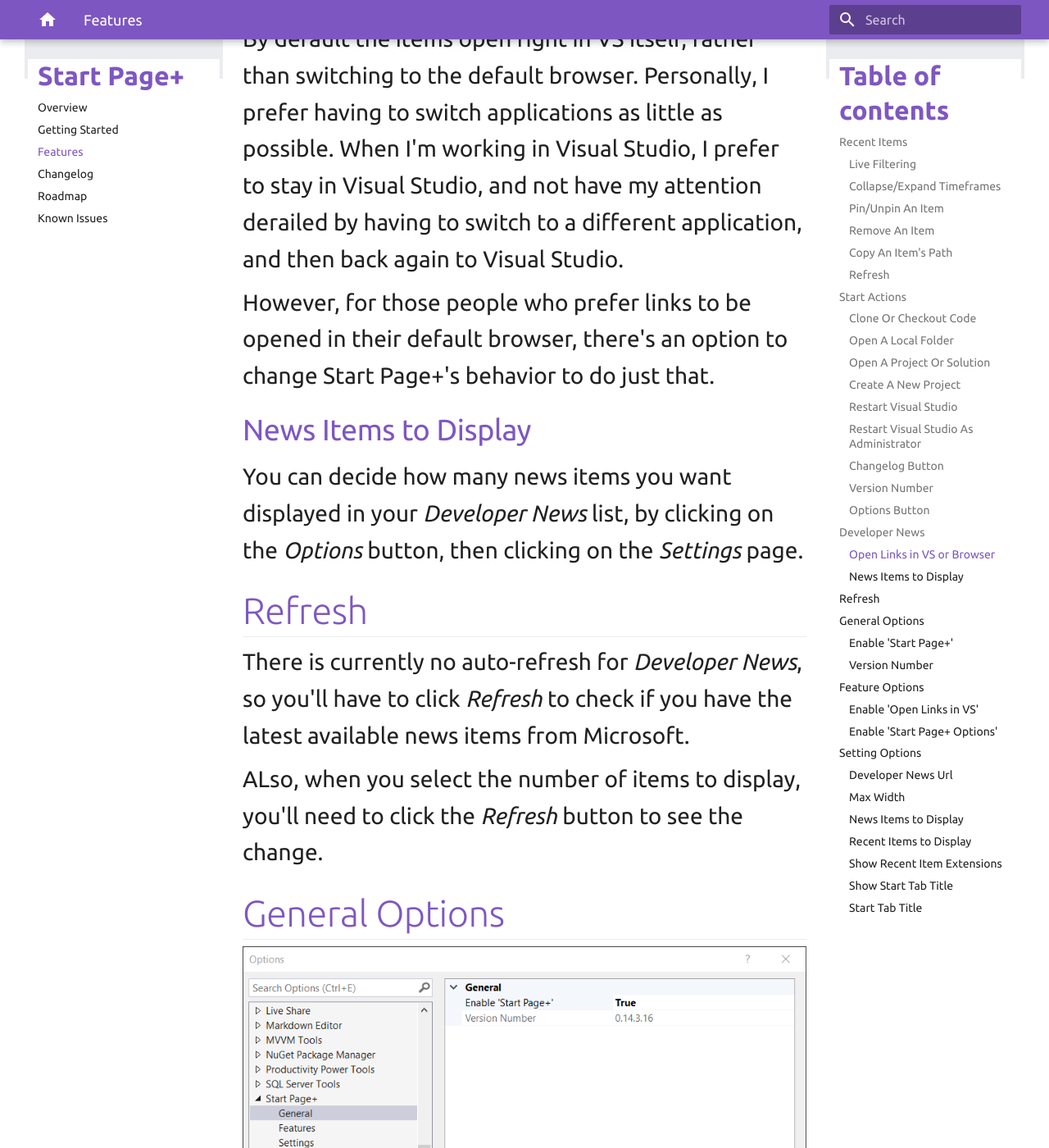
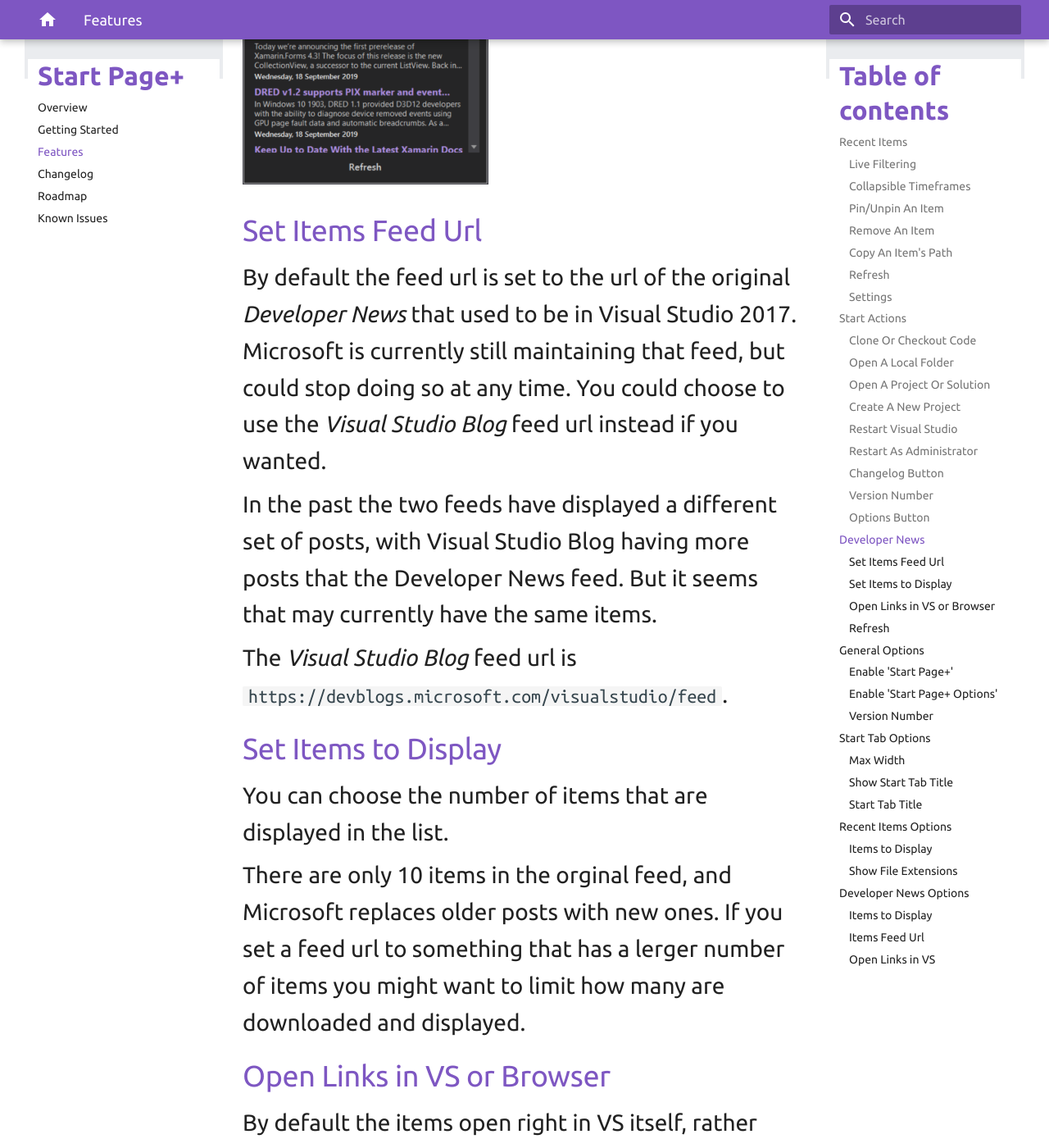
Before and after one commit to luminous-software/start-page-plus, an MkDocs documentation site: the page built from docs-source/features.md, in a window 1280 px wide and 1400 px high, scrolled down 6916 px. Shown: the whole window at 82% size. Built offline with MkDocs 1.6.1 and Material for MkDocs 9.7.7, drawn with Linux system fonts in a browser that asks for light colours; old or Windows-style settings are respelled for this version of MkDocs; some of the changed text lies outside the part shown.

Commit message:
Update documentation source files
#1242 #1258

```diff
--- a/docs-source/changelog.md
+++ b/docs-source/changelog.md
@@ -12,29 +12,32 @@
   - a **Restart Visual Studio** item to *Get Started* column [(GitHub Issue #20)][github-issue-20]
     - also a Restart Visual Studio **_as Administrator_** item
   - the ability to **pin**/**unpin** items in the *Recent Items* list [(GitHub Issue #21)][github-issue-21]
-  - a **Max Width** setting [(GitHub Issue #32)][github-issue-32]
+  - a **Max Width** option [(GitHub Issue #32)][github-issue-32]
     - replaces fixed width of `1175`
   - the ability to **remove** items from the *Recent Items* list [(GitHub Issue #35)][github-issue-35]
   - the ability to **copy** an item's path to the Windows clipboard
   - the ability to **collapse**/**expand** the group headings in the *Recent Items* list
-  - a _functional_ **Pin** button to *Recent Items*
+  - **Pin**/**Unpin** buttons to *Recent Items*
     - previous pinned button did nothing
-  - an **Unpin** button to *Recent Items*
-  - a **Remove** button to *Recent Items* that only appears when the mouse hovers over an item
-  - an **auto-refresh** to *Recent Items* after an item is clicked
+  - a **Remove** button to *Recent Items* (only appears when the mouse hovers over an item)
+  - an **auto-refresh** to *Recent Items* after an item is clicked (updates the date/group it falls into)
+  - new options pages (**Start Tab**, **Recent Items**, **Developer News**)
   - a **Changelog** button to the left of the version number in the *Get Started* column
     - opens the website's changelog page
   - an **Options** button to the right of the version number in the *Get Started* column
-    - opens `Tools` | `Options` | `Start Page+` | `General`
+    - opens `Tools` | `Options` | `Start Page+` | `General` in one click
+  - a **Settings** button to the right of the *Refresh* button in the *Recent Items* column
+    - opens `Tools` | `Options` | `Start Page+` | `Start Tab` | `Recent Items` in one click
+  - a **Settings** button to the right of the *Refresh* button in the *Developer News* column
+    - opens `Tools` | `Options` | `Start Page+` | `Start Tab` | `Developer News` in one click
   - a **Start Page+ Options** menu item to open `Tools` | `Options` | `Start Page+` | `General`
     - found in `Tools` | `Options`
-  - new options pages (**Features**, **Settings**)
-  - a **Recent Items to Display** setting
-  - a **Hide Extensions** setting to hide a project/solution's extension in *Recent Items* list
-  - a setting to **display**, or **not display**, the *Start* tab's title
-  - a setting that allows you to **change** the *Start* tab's title text
-  - a **News Items to Display** setting
-  - a **Developer News Url** setting
+  - an **Items to Display** option for *Recent Items*
+  - a **Show Extensions** option to show or hide project/solution extensions in *Recent Items* list
+  - a **Show Start Tab Title** option
+  - a **Start Tab Title Text** option that allows you to change the *Start* tab's title text
+  - an **Items to Display** option for *Developer News*
+  - an **Items Feed Url** option for *Developer News*
 
 [github-issue-20]: https://github.com/luminous-software/start-page-plus/issues/20
 [github-issue-21]: https://github.com/luminous-software/start-page-plus/issues/21
--- a/docs-source/features.md
+++ b/docs-source/features.md
@@ -16,7 +16,7 @@
 
 Click the **X** in the filter box to start again, or to go back to the full list of items.
 
-### Collapse/Expand Timeframes
+### Collapsible Timeframes
 
 Each timeframe group can be collapsed or expanded by clicking anywhere on the group name.
 This can come in handy if you want to view items that are currently not being displayed
@@ -44,6 +44,11 @@
 When you select the number of items to display, you'll need to click the *Refresh* button to see
 the change.
 It's also a quick way to expand all of the timeframe groups at once.
+
+### Settings
+
+Clicking on the *Settings* button will open the *Recent Items* settings page in the
+Tools | Options | Start Page+ dialog without having to navigate through teh dropdowns.
 
 ## Start Actions
 
@@ -111,6 +116,26 @@
 
 ![Developer News](assets/images/developer-news.png)
 
+### Set Items Feed Url
+
+By default the feed url is set to the url of the original *Developer News* that used to be in Visual Studio 2017.
+Microsoft is currently still maintaining that feed, but could stop doing so at any time.
+You could choose to use the *Visual Studio Blog* feed url instead if you wanted.
+
+In the past the two feeds have displayed a different set of posts,
+with Visual Studio Blog having more posts that the Developer News feed.
+But it seems that may currently have the same items.
+
+The *Visual Studio Blog* feed url is `https://devblogs.microsoft.com/visualstudio/feed`.
+
+### Set Items to Display
+
+You can choose the number of items that are displayed in the list.
+
+There are only 10 items in the orginal feed, and Microsoft replaces older posts with new ones.
+If you set a feed url to something that has a lerger number of items you might want to limit
+how many are downloaded and displayed.
+
 ### Open Links in VS or Browser
 
 By default the items open right in VS itself, rather than switching to the default browser.
@@ -121,17 +146,12 @@
 However, for those people who prefer links to be opened in their default browser,
 there's an option to change Start Page+'s behavior to do just that.
 
-### News Items to Display
-
-You can decide how many news items you want displayed in your *Developer News* list,
-by clicking on the *Options* button, then clicking on the *Settings* page.
-
-## Refresh
+### Refresh
 
 There is currently no auto-refresh for *Developer News*, so you'll have to click *Refresh* to
 check if you have the latest available news items from Microsoft.
 
-ALso, when you select the number of items to display, you'll need to click the *Refresh* button
+Also, when you select the number of items to display, you'll need to click the *Refresh* button
 to see the change.
 
 ## General Options
@@ -140,82 +160,31 @@
 
 ### Enable 'Start Page+'
 
-This setting allows _Start Page+_ to be *turned off*, without having to uninstall the _Start Page+_ extension,
-which would require you to exit **all** instances of Visual Studio, wait while the _VSIX installer_ does its thing,
+This setting allows _Start Page+_ to be disabled if you need to,
+without having to uninstall the _Start Page+_ extension, which would require you to exit
+**all** instances of Visual Studio, wait while the _VSIX installer_ does its thing,
 then open Visual Studio again.
 
-If you're worried about the _Start Page+_ extension still using resources, once you enable this setting,
-the _View_ | _Start Page+_ and the _Tools_ | _Start Page+ Options_ menu items will no longer be available,
-so the extension will have no need to be loaded.
+### Enable 'Start Page+ Options'
 
-However, instances of any tool window are never _destroyed_ when they're _closed_, so until you close Visual Studio there will
-be some remaining resources being used. But the next time you start Visual Studio, there'll be no way to open
-the _Start Page+_ window, so the extension will not need to be loaded.
+By default, a 'Start Page+ Options' command is added to the `Tools` | `Options` menu.
+This setting lets you choose to not have the menu item added.
+
+The default value is `true`.
 
 ### Version Number
 
 This setting simply displays the version number of _Start Page+_ that's currently installed.
 
-## Feature Options
+## Start Tab Options
 
-![Feature Options](assets/images/options-features.png)
-
-### Enable 'Open Links in VS'
-
-When this setting is set to `true`, any clicked item that opens a web page will be opened in a browser window
-**inside** of Visual Studio.
-
-When set to `false`, clicked items that open a web page will be opened in your default browser.
-
-The default value is `true`.
-
-### Enable 'Start Page+ Options'
-
-When this setting is set to `true` a 'Start Page+ Options' command is added to the `Tools` | `Options` menu.
-
-The default value is `true`.
-
-## Setting Options
-
-![Feature Options](assets/images/options-settings.png)
-
-### Developer News Url
-
-This setting allows you to change the feed url for *Developer News* to any RSS feed that you choose.
-
-Microsoft is currently still maintaining the original feed, but could stop doing that at any time.
-You could choose to use the *Visual Studio Blog* feed url instead if you wanted.
-
-In the past the two feeds have displayed a different set of posts,
-with Visual Studio Blog having more posts that the Developer News feed.
-But it seems that may currently have the same items.
-The *Visual Studio Blog* feed url is `https://devblogs.microsoft.com/visualstudio/feed/`.
-
-The default value is `https://vsstartpage.blob.core.windows.net/news/vs`.
+![Start Tab Options](assets/images/options-start-tab.png)
 
 ### Max Width
 
 This setting will allow you to make the contents of the _Start Page+_ window wider or narrower
 
 The default value is `1175`.
-
-### News Items to Display
-
-This setting will allow you to determine how many items are displayed in the *Developer News* list.
-
-The default value is `10`.
-
-### Recent Items to Display
-
-This setting will allow you to determine how many items are displayed in the *Recent Item* list.
-
-The default value is `50`.
-
-### Show Recent Item Extensions
-
-This setting allows to hide a project/solution's extension (.csproj, .sln) in the *Recent Items* list.
-
-The default value is `false`;
 
 ### Show Start Tab Title
 
@@ -228,3 +197,44 @@
 This setting will allow you to change the *Start* tab title.
 
 The default value is `What would you like to do today?`.
+
+## Recent Items Options
+
+![Recent Items Options](assets/images/options-recent-items.png)
+
+### Items to Display
+
+This setting will allow you to determine how many items are displayed in the *Recent Item* list.
+
+The default value is `50`.
+
+### Show File Extensions
+
+This setting allows to hide a project/solution's extension (.csproj, .sln) in the *Recent Items* list.
+
+The default value is `false`;
+
+## Developer News Options
+
+![Developer News Options](assets/images/options-developer-news.png)
+
+### Items to Display
+
+This setting will allow you to determine how many items are displayed in the *Developer News* list.
+
+The default value is `10`.
+
+### Items Feed Url
+
+This setting allows you to change the feed url for *Developer News* to any RSS feed that you choose.
+
+The default value is `https://vsstartpage.blob.core.windows.net/news/vs`.
+
+### Open Links in VS
+
+When this setting is set to `true`, any clicked item that opens a web page will be opened in a browser window
+**inside** of Visual Studio.
+
+When set to `false`, clicked items that open a web page will be opened in your default browser.
+
+The default value is `true`.
```
Also changed, not shown: other parts of docs-source/features.md (+1 -1 lines), docs-source/assets/images/options-developer-news.png (added), docs-source/assets/images/options-general.png, docs-source/assets/images/options-recent-items.png (added), docs-source/assets/images/options-start-tab.png (added), docs-source/assets/images/recent-items.png.
